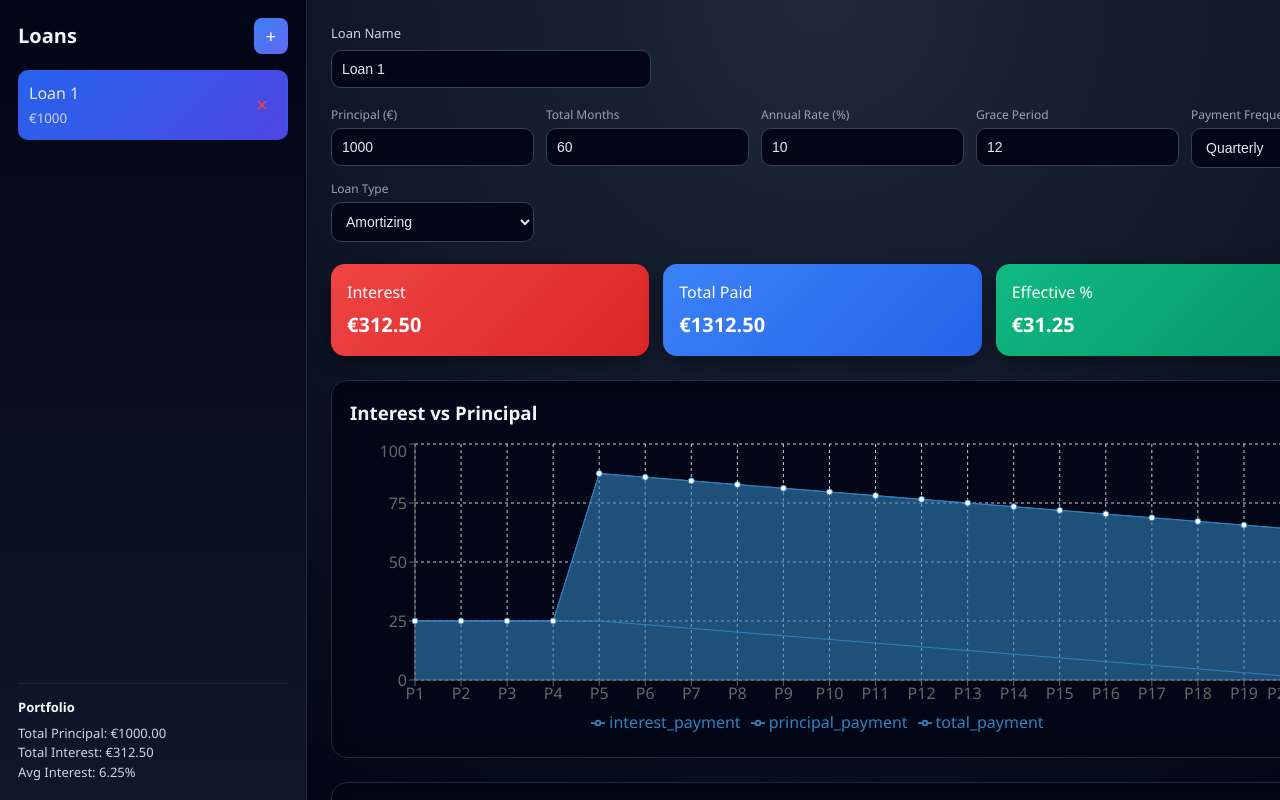
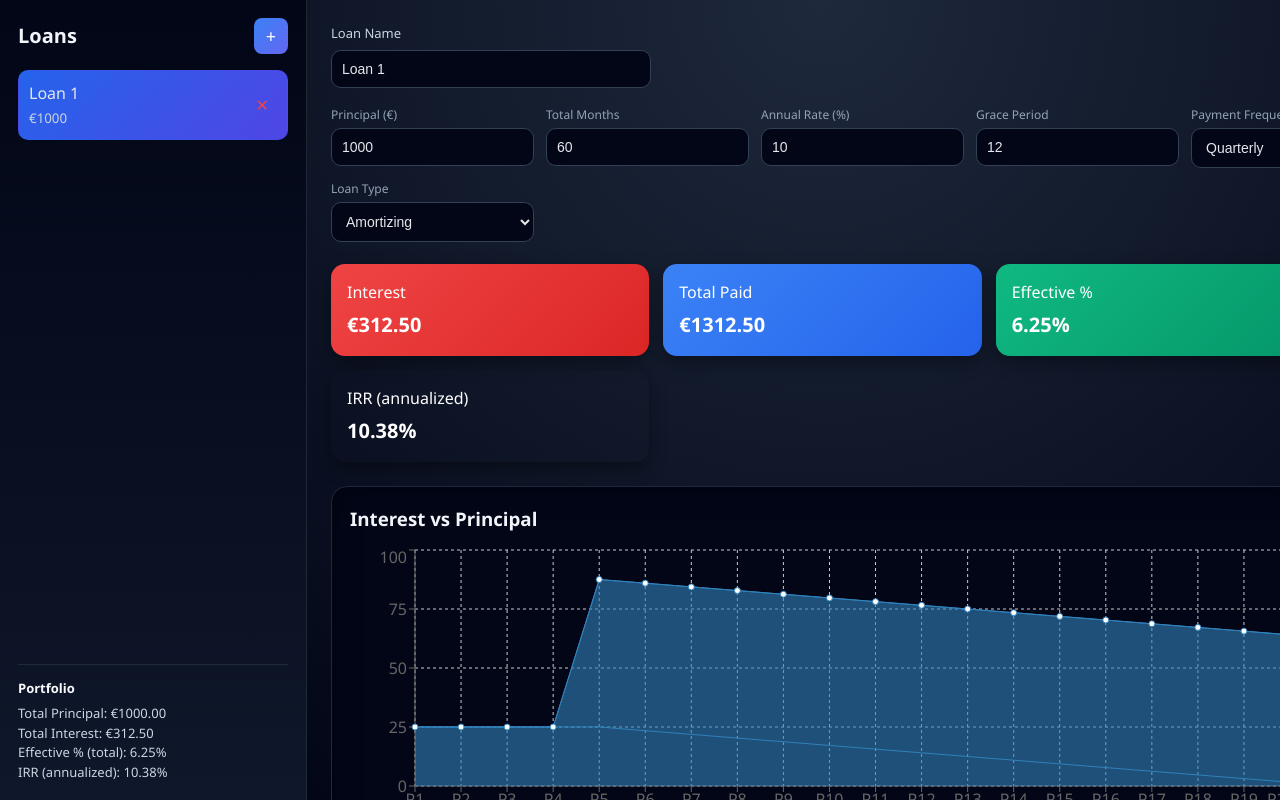
Before and after one commit to wytzig/Loan-calculator, a React (Vite) app in the folder my-loan-app/: page / in a window 1280 px wide. Shown: the top 800 px of the page. Built offline with nearby package versions, Linux system fonts and the light colour scheme.

Commit message:
fixed efective and added IRR anualized

```diff
--- a/my-loan-app/src/App.jsx
+++ b/my-loan-app/src/App.jsx
@@ -5,6 +5,115 @@ import {
   Tooltip, Legend, ResponsiveContainer,
   ComposedChart, Area, AreaChart
 } from 'recharts';
+
+/* ----------------------------- */
+/* IRR Solver                    */
+/* ----------------------------- */
+/**
+ * Computes annualized IRR (as a percentage) from a loan's cashflow schedule.
+ *
+ * cashflows: array of { payment, periodMonths } — each payment and how many
+ *   months after disbursement it occurs.
+ * principal: the upfront disbursement (positive number).
+ *
+ * We solve for the monthly rate r such that:
+ *   principal = Σ [ payment_t / (1 + r)^(months_t) ]
+ * then annualize: annualRate = (1 + r)^12 - 1
+ *
+ * Uses Newton-Raphson with a bisection fallback.
+ */
+const computeIRR = (principal, cashflows) => {
+  if (!cashflows || cashflows.length === 0 || principal <= 0) return 0;
+
+  // f(r) = -principal + Σ payment / (1+r)^months
+  const npv = (r) => {
+    let sum = -principal;
+    for (const { payment, months } of cashflows) {
+      sum += payment / Math.pow(1 + r, months);
+    }
+    return sum;
+  };
+
+  const npvDerivative = (r) => {
+    let sum = 0;
+    for (const { payment, months } of cashflows) {
+      sum -= months * payment / Math.pow(1 + r, months + 1);
+    }
+    return sum;
+  };
+
+  // Newton-Raphson starting from an educated guess
+  let r = 0.008; // ~10% annual as monthly starting point
+  for (let i = 0; i < 100; i++) {
+    const fn = npv(r);
+    const dfn = npvDerivative(r);
+    if (Math.abs(dfn) < 1e-12) break;
+    const rNew = r - fn / dfn;
+    if (Math.abs(rNew - r) < 1e-10) { r = rNew; break; }
+    r = rNew;
+    if (r <= -1) r = 0.0001; // guard against going negative
+  }
+
+  // Annualize: (1 + monthlyRate)^12 - 1
+  const annualized = (Math.pow(1 + r, 12) - 1) * 100;
+  return isFinite(annualized) ? annualized : 0;
+};
+
+/**
+ * Computes the true annualized effective interest rate for a loan.
+ * Returns a percentage.
+ */
+const computeEffectiveRate = (loan) => {
+  const cashflows = buildCashflows(loan);
+  const irr = computeIRR(loan.principal, cashflows);
+  return irr; // already annualized in computeIRR
+};
+
+
+/**
+ * Builds the cashflow array for a loan, returning { payment, months } per period.
+ * months is the number of months from disbursement to that payment.
+ */
+const buildCashflows = (loan) => {
+  const { principal, totalMonths, annualRate, paymentFrequency, loanType, graceMonths } = loan;
+  const cashflows = [];
+
+  if (loanType === 'bullet') {
+    const totalPeriods = Math.ceil(totalMonths / paymentFrequency);
+    const interestPerPeriod = principal * (annualRate / 100) * (paymentFrequency / 12);
+    for (let p = 1; p <= totalPeriods; p++) {
+      const months = p * paymentFrequency;
+      const isLast = p === totalPeriods;
+      cashflows.push({
+        payment: isLast ? principal + interestPerPeriod : interestPerPeriod,
+        months
+      });
+    }
+  } else {
+    const periodsPerYear = 12 / paymentFrequency;
+    const periodRate = annualRate / 100 / periodsPerYear;
+    const gracePeriods = Math.floor(graceMonths / paymentFrequency);
+    const amortPeriods = Math.ceil((totalMonths - graceMonths) / paymentFrequency);
+    const principalPerPeriod = principal / amortPeriods;
+
+    let balance = principal;
+    // Grace periods — interest only
+    for (let p = 1; p <= gracePeriods; p++) {
+      cashflows.push({ payment: principal * periodRate, months: p * paymentFrequency });
+    }
+    // Amortization periods
+    for (let p = 1; p <= amortPeriods; p++) {
+      const interest = balance * periodRate;
+      cashflows.push({
+        payment: principalPerPeriod + interest,
+        months: (gracePeriods + p) * paymentFrequency
+      });
+      balance -= principalPerPeriod;
+    }
+  }
+
+  return cashflows;
+};
 
 /* ----------------------------- */
 /* Loan Factory */
@@ -145,67 +254,82 @@ export default function App() {
   /* ----------------------------- */
   const finalStats = useMemo(() => {
     const last = data[data.length - 1];
-    if (!last) return { interest: 0, paid: 0, effectiveRate: 0 };
+    if (!last) return { interest: 0, paid: 0, effectiveRate: 0, irrRate: 0 };
 
     const interest = last.cumulative_interest;
     const paid = activeLoan.principal + interest;
-    const effectiveRate = (interest / activeLoan.principal) * 100;
 
-    return { interest, paid, effectiveRate };
+    const years = activeLoan.totalMonths / 12;
+
+    // Average annualized interest (like your small example)
+    const effectiveRate = (interest / activeLoan.principal) / years * 100;
+
+    const cashflows = buildCashflows(activeLoan);
+    const irrRate = computeIRR(activeLoan.principal, cashflows);
+
+    return { interest, paid, effectiveRate, irrRate };
   }, [data, activeLoan]);
 
+
+
   /* ----------------------------- */
-  /* Portfolio Totals (FIXED)      */
+  /* Portfolio Totals              */
   /* ----------------------------- */
   const portfolioTotals = useMemo(() => {
+    if (!loans || loans.length === 0)
+      return { totalPrincipal: 0, totalInterest: 0, effectiveRate: 0, irrRate: 0 };
 
     let totalPrincipal = 0;
     let totalInterest = 0;
+    let weightedEffectiveSum = 0;
+    let weightedIRRSum = 0;
 
     loans.forEach(loan => {
+      // Compute cumulative interest for this loan using same logic as `data`
       const { principal, totalMonths, annualRate, paymentFrequency, loanType, graceMonths } = loan;
-      const monthsPerPayment = paymentFrequency;
 
-      if (loanType === 'bullet') {
-        const totalPeriods = Math.ceil(totalMonths / monthsPerPayment);
-        const interestPerPeriod = principal * (annualRate / 100) * (monthsPerPayment / 12);
-        totalInterest += interestPerPeriod * totalPeriods;
-        totalPrincipal += principal;
-      } else {
-        // amortizing
+      let interestSum = 0;
       const periodsPerYear = 12 / paymentFrequency;
       const periodRate = annualRate / 100 / periodsPerYear;
       const gracePeriods = Math.floor(graceMonths / paymentFrequency);
       const amortPeriods = Math.ceil((totalMonths - graceMonths) / paymentFrequency);
-        const principalPerPeriod = principal / amortPeriods;
+      const principalPerPeriod = loanType === 'amortizing' ? principal / amortPeriods : 0;
 
       let balance = principal;
-        let interestSum = 0;
 
-        for (let i = 0; i < gracePeriods; i++) {
+      // Grace period
+      for (let p = 1; p <= gracePeriods; p++) {
         interestSum += principal * periodRate;
       }
 
-        for (let i = 0; i < amortPeriods; i++) {
-          interestSum += balance * periodRate;
+      // Amortization period
+      for (let p = 1; p <= amortPeriods; p++) {
+        const interestPayment = loanType === 'amortizing' ? balance * periodRate : 0;
+        interestSum += interestPayment;
         balance -= principalPerPeriod;
       }
 
+      const years = totalMonths / 12;
+      const effectiveRate = (interestSum / principal) / years * 100;
+
+      // IRR
+      const cashflows = buildCashflows(loan);
+      const irr = computeIRR(principal, cashflows);
+
       totalPrincipal += principal;
       totalInterest += interestSum;
-      }
+      weightedEffectiveSum += effectiveRate * principal;
+      weightedIRRSum += irr * principal;
     });
-
-    const totalMonthsWeighted = loans.reduce((sum, loan) => sum + loan.totalMonths * loan.principal, 0);
-    const weightedRate = (totalInterest / totalPrincipal) / (totalMonthsWeighted / totalPrincipal / 12) * 100;
 
     return {
       totalPrincipal,
       totalInterest,
-      weightedRate
+      effectiveRate: totalPrincipal > 0 ? weightedEffectiveSum / totalPrincipal : 0,
+      irrRate: totalPrincipal > 0 ? weightedIRRSum / totalPrincipal : 0
     };
+  }, [loans]);
 
-  }, [loans, activeLoan.totalMonths]);
 
 
   /* ----------------------------- */
@@ -287,7 +411,8 @@ export default function App() {
           <h4>Portfolio</h4>
           <div>Total Principal: €{portfolioTotals.totalPrincipal.toFixed(2)}</div>
           <div>Total Interest: €{portfolioTotals.totalInterest.toFixed(2)}</div>
-          <div>Avg Interest: {portfolioTotals.weightedRate.toFixed(2)}%</div>
+          <div>Effective % (total): {portfolioTotals.effectiveRate.toFixed(2)}%</div>
+          <div>IRR (annualized): {portfolioTotals.irrRate.toFixed(2)}%</div>
         </div>
 
       </div>
@@ -374,7 +499,8 @@ export default function App() {
         <div className="stats">
           <Stat title="Interest" value={finalStats.interest} />
           <Stat title="Total Paid" value={finalStats.paid} />
-          <Stat title="Effective %" value={finalStats.effectiveRate} />
+          <Stat title="Effective %" value={finalStats.effectiveRate} isPercent />
+          <Stat title="IRR (annualized)" value={finalStats.irrRate} isPercent />
         </div>
 
         {/* Charts */}
@@ -426,10 +552,10 @@ export default function App() {
 /* Small Components              */
 /* ----------------------------- */
 
-const Stat = ({ title, value }) => (
+const Stat = ({ title, value, isPercent }) => (
   <div className="stat">
     <div>{title}</div>
-    <strong>€{value.toFixed(2)}</strong>
+    <strong>{isPercent ? `${value.toFixed(2)}%` : `€${value.toFixed(2)}`}</strong>
   </div>
 );
 
```
Lines whose indentation alone changed are shown as unchanged.
